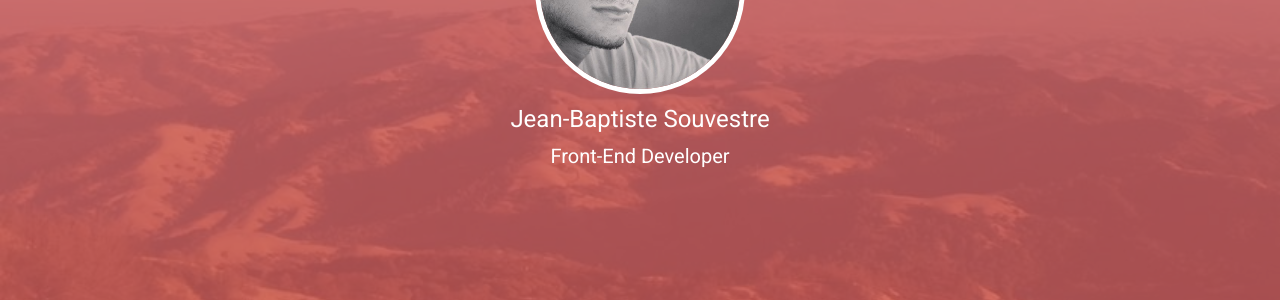
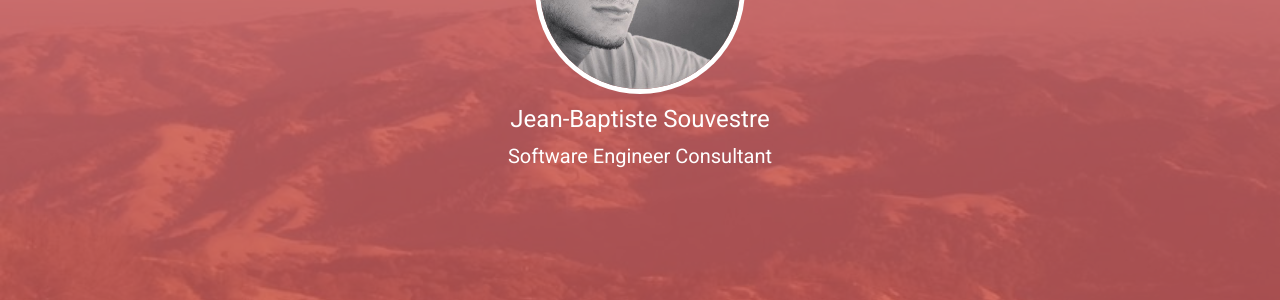
Before and after one commit to jbsouvestre/jbsouvestre.github.io, a Jekyll site: the page built from index.html, in a window 1280 px wide. Shown: the part 431-731 px from the top of the page. Built offline with Jekyll 4.4.1, drawn with Linux system fonts in a browser that asks for light colours; nearby versions of some CDN libraries; the list of posts is cut into pages by our own code.

Commit message:
changed job title

```diff
--- a/_config.yml
+++ b/_config.yml
@@ -1,5 +1,5 @@
 title: Jean-Baptiste Souvestre
-description: "I'm a Front-End Developer from Paris, working at Remotium (Avast Software)."
+description: "I'm a Software Engineer Consultant from Paris, working at Avast Software."
 thumbnail: "https://www.jbsouvestre.com/img/thumb.jpg"
 
 url: https://www.jbsouvestre.com
--- a/index.html
+++ b/index.html
@@ -5,7 +5,7 @@ layout: default
     <div class="container">
         <img src="img/thumb2.jpg" alt="Thumbnail image" class="thumb">
         <h1>Jean-Baptiste Souvestre</h1>
-        <h2>Front-End Developer</h2>
+        <h2>Software Engineer Consultant</h2>
     </div>
 </main>
 <nav class="social-links">
```
